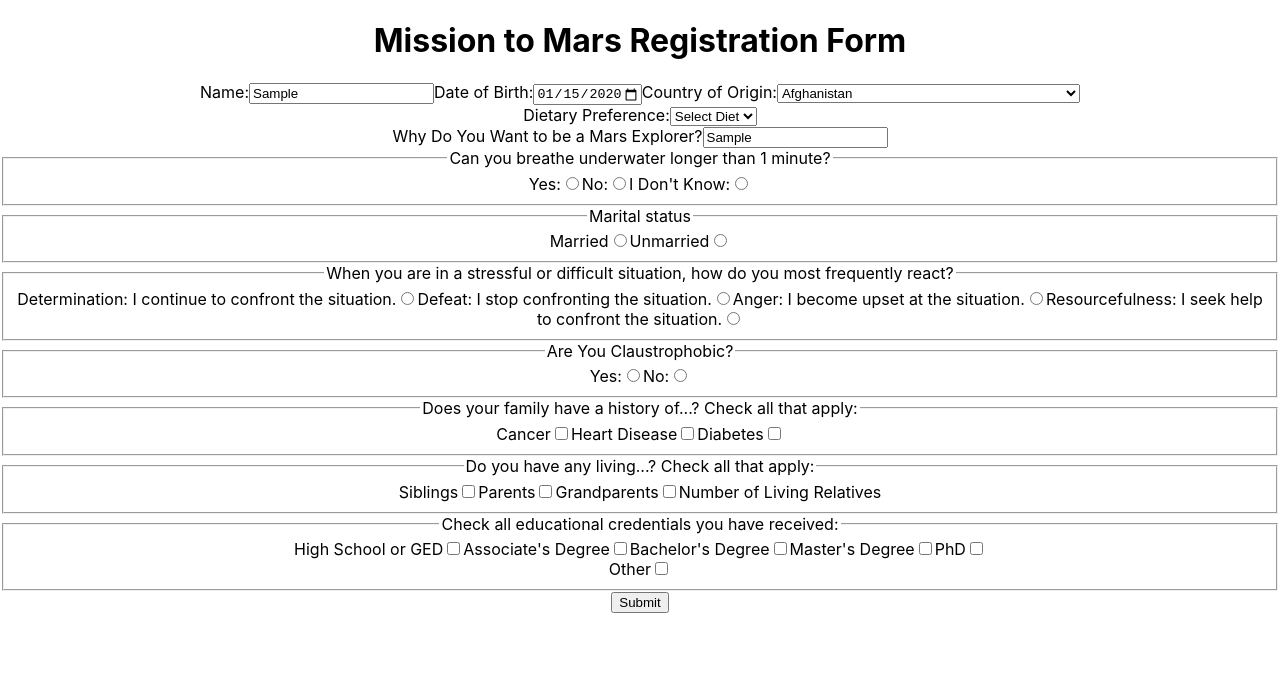
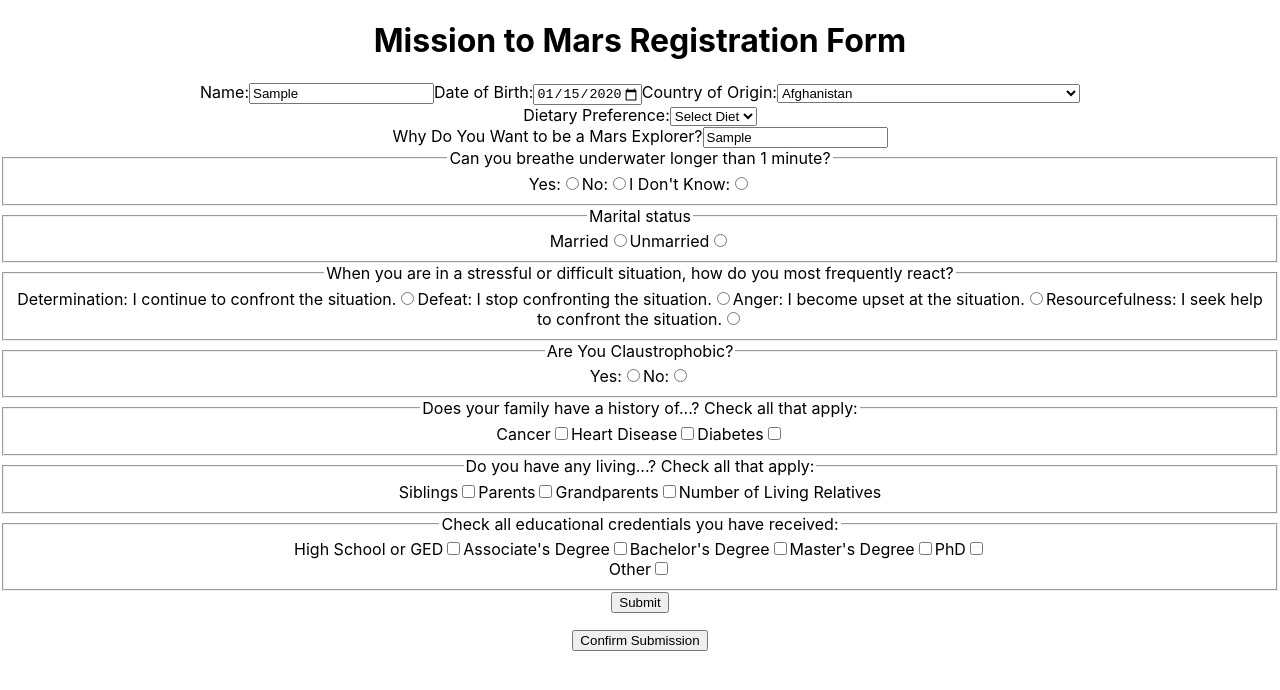
Before and after one commit to joinpursuit/Pursuit-Core-Web-Mars-Form-Lab, a React (Create React App) app in the folder mars-mission/: page / in a window 1280 px wide. Both pictures are taken after typing "Sample", "2020-01-15", "Sample" into the empty fields and a click on the button "Submit". Shown: the top 690 px of the page. Built offline with nearby package versions, Linux system fonts and the light colour scheme.

Commit message:
Form Confirmation Component Built

```diff
--- /dev/null
+++ b/mars-mission/src/Components/Confirmation.js
@@ -0,0 +1,22 @@
+import React from "react";
+
+const confirmation = ({props, onSubmitClick}) => {
+    // for (let key in props) {
+    //     return (<li></li>)
+    // }
+    console.log(props)
+    const submitConfirmation = () => {
+        onSubmitClick()
+    }
+    debugger
+    return (
+        <div className='formConfirmation'>
+        <ul>
+
+        </ul>
+        <button type="submit" onClick={submitConfirmation}>Confirm Submission</button>
+        </div>
+    )
+}
+
+export default confirmation
--- a/mars-mission/src/Components/Form.js
+++ b/mars-mission/src/Components/Form.js
@@ -1,4 +1,5 @@
 import React, {Component} from "react";
+import Confirmation from './Confirmation'
 import countries from '../Assets/countries'
 import '../CSS/form.css'
 
@@ -25,14 +26,16 @@ class Form extends Component {
         masterDegree: false,
         phd: false,
         otherEducationSpecified: "",
-        otherEducation: false
+        otherEducation: false,
+        formCompleted: false,
+        formSubmitted: false
     }
     handleChange = event => {
         this.setState({
             [event.target.name]: event.target.value
         })
     }
-    handleCheck = (event) => {
+    handleCheck = event => {
         event.persist()
         this.setState( (prevState) => {
             return {
@@ -40,15 +43,35 @@ class Form extends Component {
             }
         })
     }
+    handleComplete = (event) => {
+        event.preventDefault()
+        this.setState( (prevState) => {
+            return {
+                formCompleted: !prevState.formCompleted
+            }
+        })
+    }
     handleSubmit = (event) => {
-        event.preventDefault()
-        let {name, date, country, diet, why} = this.state
+        let {name, date, country, diet, why, cancer, heartDisease, diabetes, siblings, parents, grandparents, hsged, associateDegree, bachelorDegree, masterDegree, phd, otherEducation} = this.state
         let registration = {
             name: name,
             date: date,
             country: country,
             diet: diet,
-            why: why
+            why: why,
+            cancer: cancer,
+            heartDisease: heartDisease,
+            diabetes: diabetes,
+            siblings: siblings,
+            parents: parents,
+            grandparents:  grandparents,
+            hsged: hsged,
+            associateDegree: associateDegree,
+            bachelorDegree: bachelorDegree,
+            masterDegree: masterDegree,
+            phd: phd,
+            otherEducationSpecified: otherEducation,
+            otherEducation: otherEducation
             }
             //event.target.firstName.value = ""
             //event.target.lastName.value = ""
@@ -75,14 +98,14 @@ class Form extends Component {
     //
 
     render () {
-        let {name, date, country, diet, why, cancer, heartDisease, diabetes, siblings, parents, grandparents, hsged, associateDegree, bachelorDegree, masterDegree, phd, otherEducation} = this.state
+        let {name, date, country, diet, why, cancer, heartDisease, diabetes, siblings, parents, grandparents, hsged, associateDegree, bachelorDegree, masterDegree, phd, otherEducation, formCompleted} = this.state
         let countryList = countries.map( country => {
                 return (<option key={country.code} name={country.name} value={country.name}>{country.name}</option>
                 )
             })
-            console.log(this.state)
         return(
-            <form onSubmit={this.handleSubmit}>
+            <div>
+            <form onSubmit={this.handleComplete}>
                 <div>
                     <label>
                         Name:
@@ -238,6 +261,10 @@ class Form extends Component {
                 </fieldset>
                 <button type="submit">Submit</button>
             </form>
+            <div>
+            {formCompleted? <Confirmation props={this.state} onSubmitClick={this.handleSubmit}/> : null}
+            </div>
+            </div>
         )
     }
 
```
